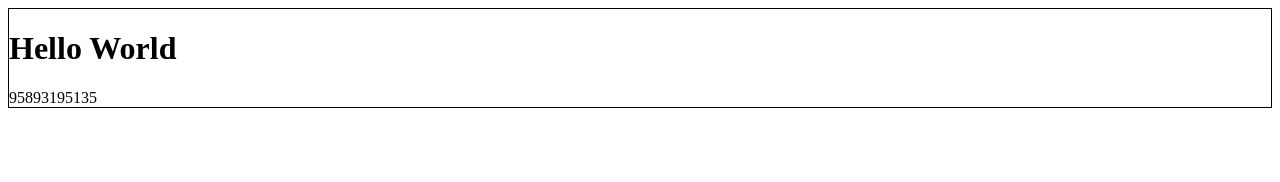
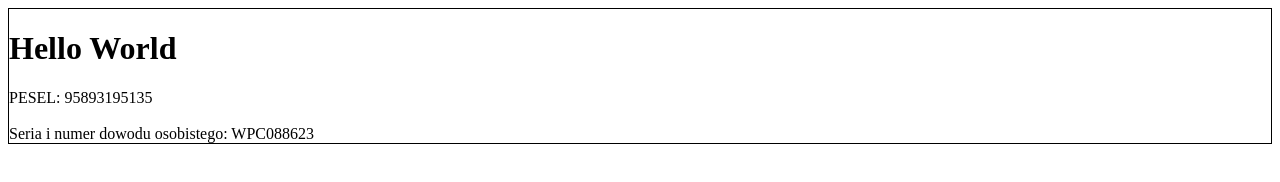
Before and after one commit to Malcinn/peselGenerator, a plain HTML site: page index.html in a window 1280 px wide. Drawn offline with Linux system fonts and the light colour scheme.

Commit message:
IDNumber generator finished.

```diff
--- a/app.js
+++ b/app.js
@@ -2,6 +2,9 @@ window.addEventListener("load", function() {
 	console.log("Hello World!");
 	var randomPesel = new RandomPesel();
 	document.getElementById("pesel").innerHTML = randomPesel.getRandomPesel();
+	var randomIDNumber = new RandomIDNumber();
+	document.getElementById("IDNumber").innerHTML = randomIDNumber.getIDNumber();
+
 });
 
 function MyMath() {
@@ -167,15 +170,86 @@ function RandomPesel() {
 }
 
 
-function IDNumber() {
+function RandomIDNumber() {
 
 	this.numbers = [7, 3, 1, 7, 3, 1, 7, 3];
 	this.letters = ['A', 'B', 'C', 'D', 'E', 'F', 'G', 'H', 'I', 'J', 'K', 'L', 'M', 'N', 'O', 'P', 'Q', 'R', 'S', 'T', 'U', 'V', 'W', 'X', 'Y', 'Z'];
 	this.lettersValues = [10, 11, 12, 13, 14, 15, 16, 17, 18, 19, 20, 21, 22, 23, 24, 25, 26, 27, 28, 29, 30, 31, 32, 33, 34, 35];
 
-	this.getIDNumber = function() {
+	/**
+	This method returns Random letters array. Returned array length = 3, element scope [A-Z].
+	*/
+	this.getRandomLettersArray = function () {
+		var lettersSection = [];
 		var myMath = new MyMath();
-		var randomLetterPosition = myMath.getRandomInt(0,26);
+		for (i=0; i<3; i++){
+			var randomLetterPosition = myMath.getRandomInt(0, this.letters.length-1);
+			lettersSection.push(this.letters[randomLetterPosition]);
+		}
+		return lettersSection;
 	}
 
+	/**
+	This method returns random number array. Returned array length = 5, element scope [0-9].
+	*/
+	this.getRandomNumbersArrayWithoutControlNumber = function () {
+		var numbersSection = [];
+		var myMath = new MyMath();
+		for (i=0; i<5; i++) {
+			var randomNumber = myMath.getRandomInt(0, 9);
+			numbersSection.push(randomNumber);
+		}
+		return numbersSection;
+	}
+
+	/**
+	This method returns value of letter passed as parameter.
+	Letters are stored in letters field array, and values of those letters are stored in lettersValues field array.
+	*/
+	this.getValueOfLetter = function(letter) {
+		var letterIndex = this.letters.indexOf(letter);
+		return this.lettersValues[letterIndex];
+	}
+
+	/**
+	This function returns Array as String. Elements are not splited with any character.
+	*/
+	this.getArrayAsString = function(array) {
+		var arrayAsString = new String();
+		for (i=0; i<array.length; i++) {
+			arrayAsString += array[i];
+		}
+		return arrayAsString;
+	}
+
+	/**
+	This method compute and returns control number based on randomLettersArray and randomNumbersArray passed as parameters.
+	*/
+	this.getControlNumber = function (randomLettersArray, randomNumbersArray) {
+		var expression = this.getArrayAsString(randomLettersArray) +  this.getArrayAsString(randomNumbersArray);
+		var sum = 0;
+
+		for (i=0; i<this.numbers.length; i++) {
+			var character = expression.charAt(i);
+			var number = 0;
+			if (i < 3) {
+				number = this.getValueOfLetter(character);
+			} else {
+				number = Number(character);
+			}
+			sum += this.numbers[i] * number;
+		}
+		return sum % 10;
+	}
+
+	/**
+	This method return IDNumber as A string.
+	*/
+	this.getIDNumber = function() {
+		var randomLettersArray = this.getRandomLettersArray();
+		var randomNumbersArray = this.getRandomNumbersArrayWithoutControlNumber();
+		var controlNumber = this.getControlNumber(randomLettersArray, randomNumbersArray);
+		return this.getArrayAsString(randomLettersArray) + controlNumber + this.getArrayAsString(randomNumbersArray);
+  }
+
 }
--- a/index.html
+++ b/index.html
@@ -17,7 +17,11 @@
   <body>
     <!-- This code is in the public domain. Enjoy! -->
     <h1>Hello World</h1>
+    <label id="">PESEL: </label>
     <label id="pesel"></label>
+    <br/><br/>
+    <label id="">Seria i numer dowodu osobistego: </label>
+    <label id="IDNumber">/label>
   </body>
 
 </html>
```
